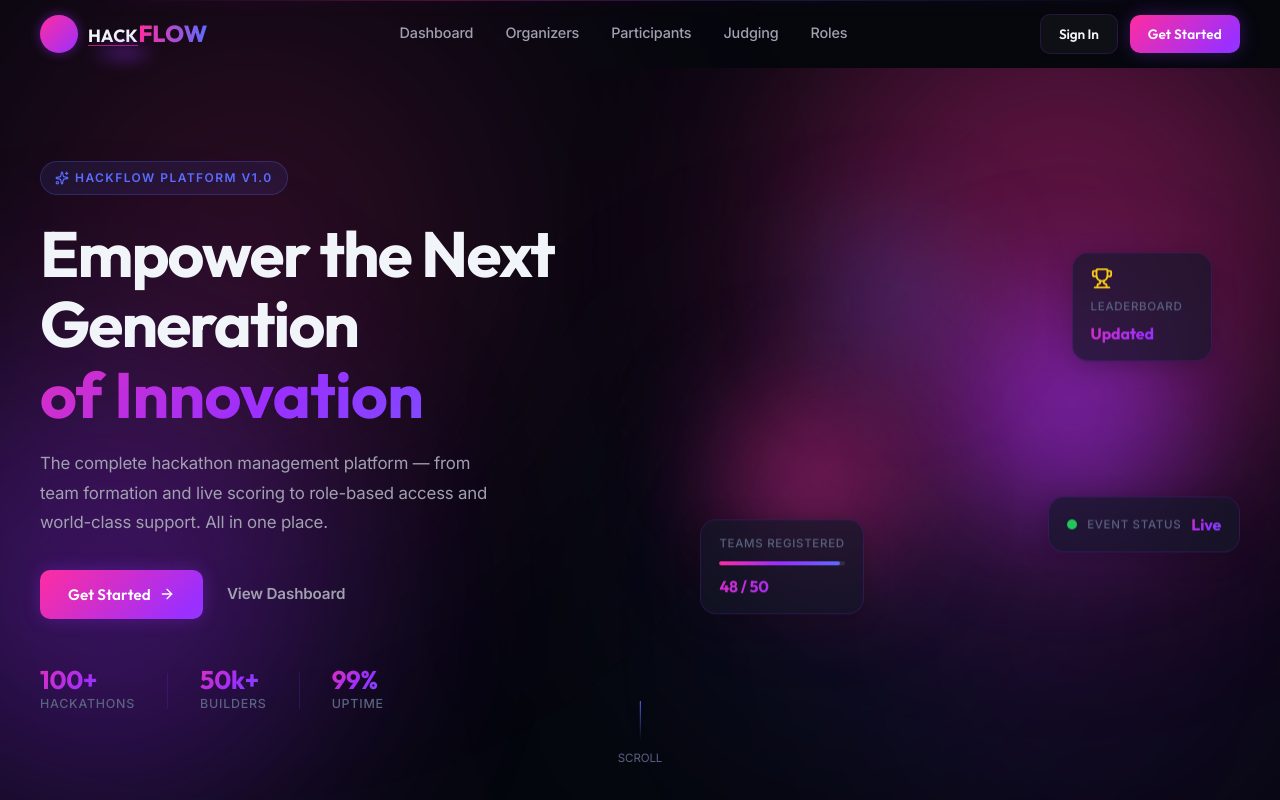
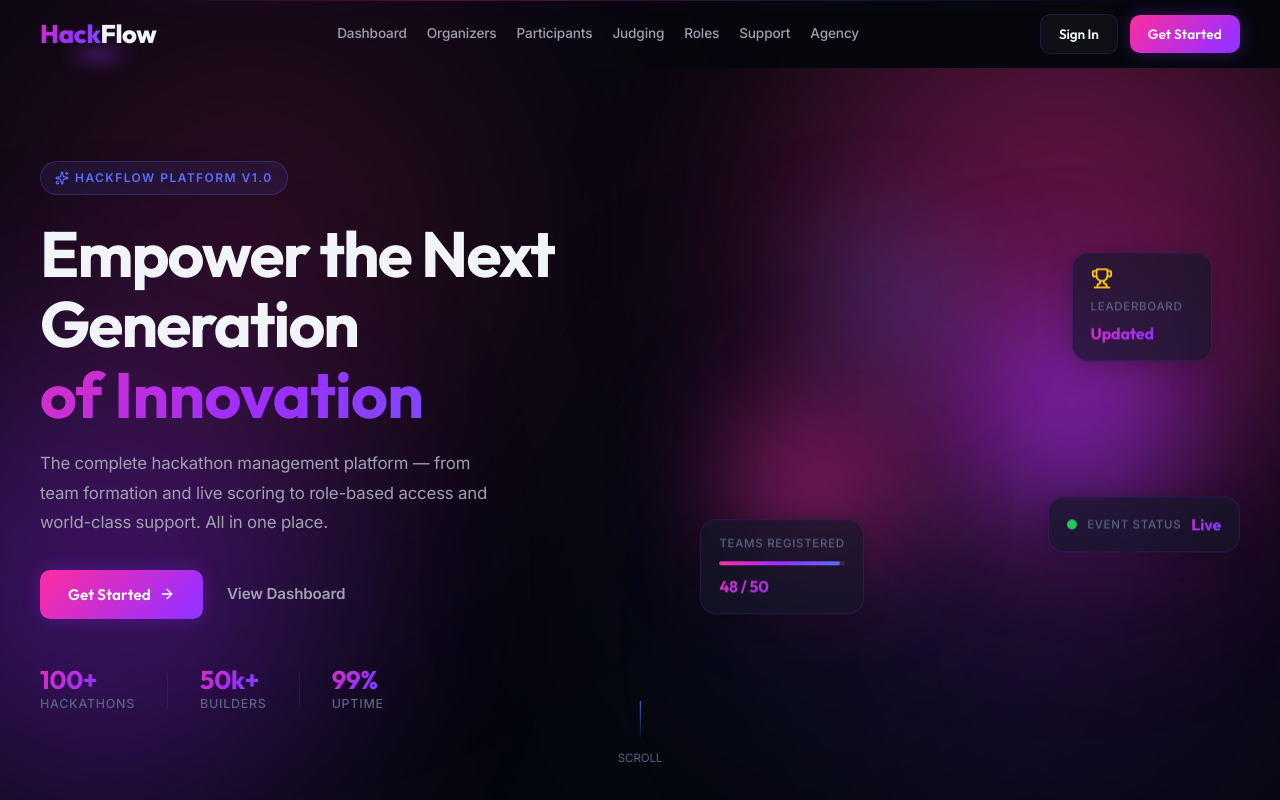
Before and after one commit to keerthivasanram/hackflow-portfolio, a React app: page / in a window 1280 px wide. Shown: the top 800 px of the page. Built offline with nearby package versions, Linux system fonts and the light colour scheme; the HTML template or start-up script is replaced by a standard one.

Commit message:
fix: update navbar links and simplify brand logo

```diff
--- a/src/components/Navbar.css
+++ b/src/components/Navbar.css
@@ -24,7 +24,7 @@
   display: flex;
   align-items: center;
   justify-content: space-between;
-  gap: 2rem;
+  gap: 1rem;
 }
 
 /* Brand */
@@ -51,60 +51,24 @@
   pointer-events: none;
 }
 
-/* Logo Placeholder */
-.navbar__logo-placeholder {
-  height: 38px;
-  width: 38px;
-  border-radius: 50%;
-  background: linear-gradient(135deg, #ff2da0, #9B2FFF);
-  filter: drop-shadow(0 0 6px rgba(155,47,255,0.45));
-  flex-shrink: 0;
-}
-
 /* Brand wordmark */
 .navbar__brand-name {
-  display: inline-flex;
-  align-items: baseline;
-  margin-left: 10px;
   font-family: var(--font-heading);
-  line-height: 1;
-  letter-spacing: 0.06em;
-  gap: 1px;
-}
-
-.navbar__brand-kreir {
-  font-size: 1.1rem;
-  font-weight: 700;
+  font-size: 1.6rem;
+  font-weight: 800;
+  letter-spacing: -0.5px;
   color: var(--text-primary);
-  text-transform: uppercase;
-  border-bottom: 1.5px solid rgba(255, 45, 160, 0.65);
-  padding-bottom: 1px;
-}
-
-.navbar__brand-ai {
-  font-size: 1.45rem;
-  font-weight: 900;
-  text-transform: uppercase;
-  letter-spacing: 0.03em;
-  background: linear-gradient(90deg, #ff2da0 0%, #5b6cff 100%);
-  -webkit-background-clip: text;
-  background-clip: text;
-  -webkit-text-fill-color: transparent;
-}
-
-.brand-letter {
-  display: inline-block;
 }
 
 /* Desktop nav */
 .navbar__nav {
   display: flex;
   align-items: center;
-  gap: 2rem;
+  gap: 1.25rem;
 }
 
 .navbar__link {
-  font-size: 0.9rem;
+  font-size: 0.85rem;
   font-weight: 500;
   color: var(--text-secondary);
   transition: color 0.3s ease;
@@ -240,12 +204,7 @@
 }
 
 @media (max-width: 480px) {
-  .navbar__logo-placeholder {
-    height: 32px;
-    width: 32px;
-  }
-  .navbar__brand-kreir { font-size: 0.95rem; }
-  .navbar__brand-ai { font-size: 1.25rem; }
+  .navbar__brand-name { font-size: 1.4rem; }
   .navbar__mobile-nav {
     padding: 1rem 1.25rem;
   }
--- a/src/components/Navbar.tsx
+++ b/src/components/Navbar.tsx
@@ -32,20 +32,16 @@ export default function Navbar() {
     { label: 'Participants', href: '/participants' },
     { label: 'Judging', href: '/judging' },
     { label: 'Roles', href: '/roles-tasks' },
+    { label: 'Support', href: '/support' },
+    { label: 'Agency', href: '/about' },
   ]
 
   return (
     <header className={`navbar ${scrolled ? 'scrolled' : ''}`}>
       <div className="navbar__inner">
         <Link to="/" className="navbar__brand" onClick={closeMenu}>
-          <div className="navbar__logo-placeholder"></div>
           <span className="navbar__brand-name">
-            <span className="navbar__brand-kreir">
-              {'HACK'.split('').map((l, i) => <span key={i} className="brand-letter">{l}</span>)}
-            </span>
-            <span className="navbar__brand-ai">
-              {'FLOW'.split('').map((l, i) => <span key={i} className="brand-letter">{l}</span>)}
-            </span>
+            <span className="text-gradient">Hack</span>Flow
           </span>
         </Link>
 
@@ -87,12 +83,6 @@ export default function Navbar() {
               {link.label}
             </NavLink>
           ))}
-          <NavLink to="/support" className="navbar__mobile-link" onClick={closeMenu}>
-            Support
-          </NavLink>
-          <NavLink to="/about" className="navbar__mobile-link" onClick={closeMenu}>
-            Agency
-          </NavLink>
         </nav>
       </div>
     </header>
```
